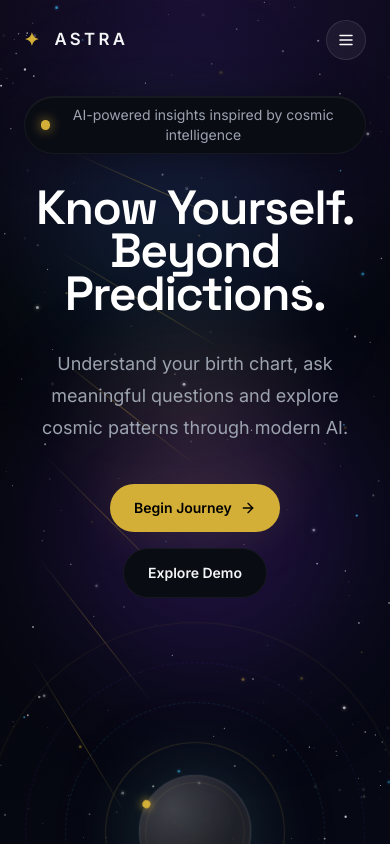
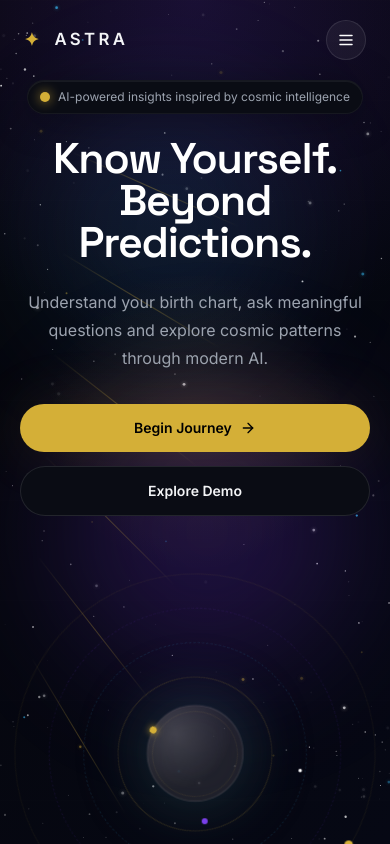
Before and after one commit to DarkCarnage06/Astra, a Next.js app: page / in a window 390 px wide. Shown: the top 844 px of the page. Built offline with nearby package versions, Linux system fonts and the light colour scheme.

Commit message:
Improve mobile layout and dashboard navigation

```diff
--- a/app/dashboard/layout.tsx
+++ b/app/dashboard/layout.tsx
@@ -3,7 +3,7 @@ import { DashboardShell } from '../../components/dashboard/dashboard-shell';
 
 export default function DashboardLayout({ children }: { children: React.ReactNode }) {
   return (
-    <div className="relative flex h-screen min-h-[100dvh] overflow-hidden bg-[#05060A]">
+    <div className="relative flex h-[100dvh] min-h-[100dvh] overflow-hidden bg-[#05060A]">
       <Background />
       <DashboardShell>{children}</DashboardShell>
     </div>
--- a/app/page.tsx
+++ b/app/page.tsx
@@ -18,8 +18,11 @@ export default function Home() {
 
   useEffect(() => {
     const seen = sessionStorage.getItem('astra_loaded');
-    if (!seen) {
+    const isSmallScreen = window.matchMedia('(max-width: 767px)').matches;
+    if (!seen && !isSmallScreen) {
       setShowLoader(true);
+    } else if (!seen) {
+      sessionStorage.setItem('astra_loaded', '1');
     }
   }, []);
 
--- a/components/dashboard/dashboard-shell.tsx
+++ b/components/dashboard/dashboard-shell.tsx
@@ -34,7 +34,7 @@ export function DashboardShell({ children, contentClassName }: DashboardShellPro
       <div className="relative flex flex-1 flex-col overflow-hidden min-w-0">
         <DashboardTopbar onOpenMobile={() => setMobileOpen(true)} />
         <main
-          className={`flex-1 overflow-y-auto overscroll-contain pb-[env(safe-area-inset-bottom,0px)] ${
+          className={`flex-1 overflow-y-auto overscroll-contain pb-[calc(5.5rem+env(safe-area-inset-bottom,0px))] md:pb-[env(safe-area-inset-bottom,0px)] ${
             contentClassName ?? ''
           }`}
         >
--- a/components/dashboard/mobile-nav.tsx
+++ b/components/dashboard/mobile-nav.tsx
@@ -44,7 +44,7 @@ export function DashboardMobileNav({ isOpen, onClose }: DashboardMobileNavProps)
             exit={{ opacity: 0 }}
             transition={{ duration: 0.25 }}
             onClick={onClose}
-            className="fixed inset-0 z-50 bg-black/70 backdrop-blur-md md:hidden"
+            className="fixed inset-0 z-50 bg-black/75 md:hidden"
             aria-hidden="true"
           />
 
@@ -54,7 +54,7 @@ export function DashboardMobileNav({ isOpen, onClose }: DashboardMobileNavProps)
             animate={{ x: 0 }}
             exit={{ x: '-100%' }}
             transition={{ type: 'spring', damping: 28, stiffness: 280 }}
-            className="fixed inset-y-0 left-0 z-50 flex w-[300px] max-w-[85vw] flex-col border-r border-white/10 bg-[#07090F] shadow-2xl backdrop-blur-2xl md:hidden"
+            className="fixed inset-y-0 left-0 z-50 flex w-[300px] max-w-[85vw] flex-col border-r border-white/10 bg-[#080a11] shadow-2xl md:hidden"
             role="dialog"
             aria-modal="true"
             aria-label="Mobile Navigation Menu"
@@ -88,7 +88,7 @@ export function DashboardMobileNav({ isOpen, onClose }: DashboardMobileNavProps)
                     key={href}
                     href={href}
                     onClick={onClose}
-                    className={`flex items-center gap-3.5 rounded-xl px-4 py-3 text-sm font-medium transition-all ${
+                    className={`flex min-h-12 items-center gap-3.5 rounded-xl px-4 py-3 text-sm font-medium transition-colors ${
                       active
                         ? 'bg-gold/10 text-gold border border-gold/20'
                         : 'text-secondary hover:bg-white/5 hover:text-text'
--- a/components/dashboard/topbar.tsx
+++ b/components/dashboard/topbar.tsx
@@ -23,14 +23,14 @@ export function DashboardTopbar({ onOpenMobile }: { onOpenMobile?: () => void })
   const title = PAGE_TITLES[pathname] ?? 'Dashboard';
 
   return (
-    <header className="flex h-16 flex-shrink-0 items-center justify-between border-b border-white/10 bg-[#05060A]/80 px-4 sm:px-6 backdrop-blur-xl">
+    <header className="flex h-[calc(4rem+env(safe-area-inset-top,0px))] flex-shrink-0 items-center justify-between border-b border-white/10 bg-[#080a11] px-3 pt-[env(safe-area-inset-top,0px)] sm:px-6 md:bg-[#05060A]/90 md:backdrop-blur-xl">
       {/* Left: Mobile hamburger + Page title */}
       <div className="flex items-center gap-3">
         {onOpenMobile && (
           <button
             type="button"
             onClick={onOpenMobile}
-            className="flex h-9 w-9 items-center justify-center rounded-xl border border-white/10 bg-white/5 text-secondary hover:text-white hover:bg-white/10 transition md:hidden"
+            className="flex h-11 w-11 items-center justify-center rounded-xl border border-white/10 bg-white/5 text-secondary transition hover:text-white hover:bg-white/10 md:hidden"
             aria-label="Open navigation menu"
           >
             <Menu size={18} />
@@ -62,7 +62,7 @@ export function DashboardTopbar({ onOpenMobile }: { onOpenMobile?: () => void })
 
         {/* Notifications placeholder */}
         <button
-          className="flex h-8 w-8 items-center justify-center rounded-full border border-white/10 bg-white/5 text-[#B8BCC8] transition hover:text-white"
+          className="flex h-11 w-11 items-center justify-center rounded-full border border-white/10 bg-white/5 text-[#B8BCC8] transition hover:text-white md:h-9 md:w-9"
           title="Notifications"
         >
           <Bell size={14} />
--- a/components/hero/hero-section.tsx
+++ b/components/hero/hero-section.tsx
@@ -11,33 +11,33 @@ export function HeroSection({ scrollY }: { scrollY: MotionValue<number> }) {
   const heroOpacity = useTransform(scrollY, [0, 400], [1, 0.2]);
 
   return (
-    <section className="relative flex min-h-screen items-center justify-center px-6 py-24 lg:px-8">
+    <section className="relative flex min-h-[100svh] items-center justify-center px-5 py-20 sm:px-6 sm:py-24 lg:px-8">
       <motion.div style={{ y: heroY, opacity: heroOpacity }} className="mx-auto flex w-full max-w-7xl flex-col items-center justify-center text-center lg:flex-row lg:justify-between lg:text-left">
         <div className="max-w-2xl">
-          <motion.div initial={{ opacity: 0, y: 18 }} animate={{ opacity: 1, y: 0 }} transition={{ duration: 0.7 }} className="mb-8 inline-flex items-center gap-2 rounded-full border border-white/5 bg-surface px-4 py-2 text-sm text-secondary shadow-premium-card backdrop-blur-xl">
+          <motion.div initial={{ opacity: 0, y: 18 }} animate={{ opacity: 1, y: 0 }} transition={{ duration: 0.7 }} className="mb-6 inline-flex max-w-full items-center gap-2 rounded-full border border-white/5 bg-surface px-3 py-2 text-xs text-secondary shadow-premium-card sm:mb-8 sm:px-4 sm:text-sm md:backdrop-blur-xl">
             <span className="h-2.5 w-2.5 rounded-full bg-gold shadow-[0_0_12px_rgba(212,175,55,0.8)]" />
             AI-powered insights inspired by cosmic intelligence
           </motion.div>
-          <motion.h1 initial={{ opacity: 0, y: 24 }} animate={{ opacity: 1, y: 0 }} transition={{ duration: 0.85 }} className="font-display text-5xl font-semibold leading-[0.9] tracking-[-0.03em] text-white sm:text-6xl lg:text-8xl">
+          <motion.h1 initial={{ opacity: 0, y: 24 }} animate={{ opacity: 1, y: 0 }} transition={{ duration: 0.85 }} className="font-display text-[clamp(2.5rem,11vw,3.5rem)] sm:text-6xl lg:text-8xl font-semibold leading-[0.98] sm:leading-[0.9] tracking-[-0.03em] text-white">
             Know Yourself.
             <br />
-            Beyond Predictions.
+            <span>Beyond Predictions.</span>
           </motion.h1>
-          <motion.p initial={{ opacity: 0, y: 24 }} animate={{ opacity: 1, y: 0 }} transition={{ duration: 0.9, delay: 0.1 }} className="mx-auto mt-8 max-w-xl text-lg leading-8 text-secondary lg:mx-0 lg:text-xl">
+          <motion.p initial={{ opacity: 0, y: 24 }} animate={{ opacity: 1, y: 0 }} transition={{ duration: 0.9, delay: 0.1 }} className="mx-auto mt-6 sm:mt-8 max-w-xl text-base sm:text-lg lg:text-xl leading-7 sm:leading-8 text-secondary lg:mx-0">
             Understand your birth chart, ask meaningful questions and explore cosmic patterns through modern AI.
           </motion.p>
-          <motion.div initial={{ opacity: 0, y: 24 }} animate={{ opacity: 1, y: 0 }} transition={{ duration: 0.95, delay: 0.2 }} className="mt-10 flex flex-col items-center gap-4 sm:flex-row lg:items-start">
-            <Link href="/birth-form" className="inline-flex items-center justify-center gap-2 rounded-full bg-gold px-6 py-3.5 text-sm font-semibold text-black transition hover:bg-gold-muted shadow-goldGlow hover:scale-105">
+          <motion.div initial={{ opacity: 0, y: 24 }} animate={{ opacity: 1, y: 0 }} transition={{ duration: 0.95, delay: 0.2 }} className="mt-8 sm:mt-10 flex flex-col items-stretch sm:items-center gap-3.5 sm:flex-row lg:items-start w-full sm:w-auto">
+            <Link href="/birth-form" className="inline-flex items-center justify-center gap-2 rounded-full bg-gold px-7 py-3.5 text-sm font-semibold text-black transition hover:bg-gold-muted shadow-goldGlow hover:scale-105 touch-scale">
               Begin Journey <ArrowRight size={16} />
             </Link>
-            <Link href="#features" className="inline-flex items-center justify-center rounded-full border border-white/5 bg-surface px-6 py-3.5 text-sm font-semibold text-text transition hover:bg-surface-hover">
+            <Link href="#features" className="inline-flex items-center justify-center rounded-full border border-white/10 bg-surface px-7 py-3.5 text-sm font-semibold text-text transition hover:bg-surface-hover touch-scale">
               Explore Demo
             </Link>
           </motion.div>
         </div>
 
         <motion.div initial={{ opacity: 0, scale: 0.96 }} animate={{ opacity: 1, scale: 1 }} transition={{ duration: 1, delay: 0.1 }} className="mt-16 w-full max-w-[520px] lg:mt-0">
-          <OrbitalSystem />
+            <div className="mt-1 scale-[0.86] sm:mt-0 sm:scale-100"><OrbitalSystem /></div>
         </motion.div>
       </motion.div>
     </section>
```
Also changed, not shown: components/dashboard/dashboard.tsx (+6 -6 lines).
